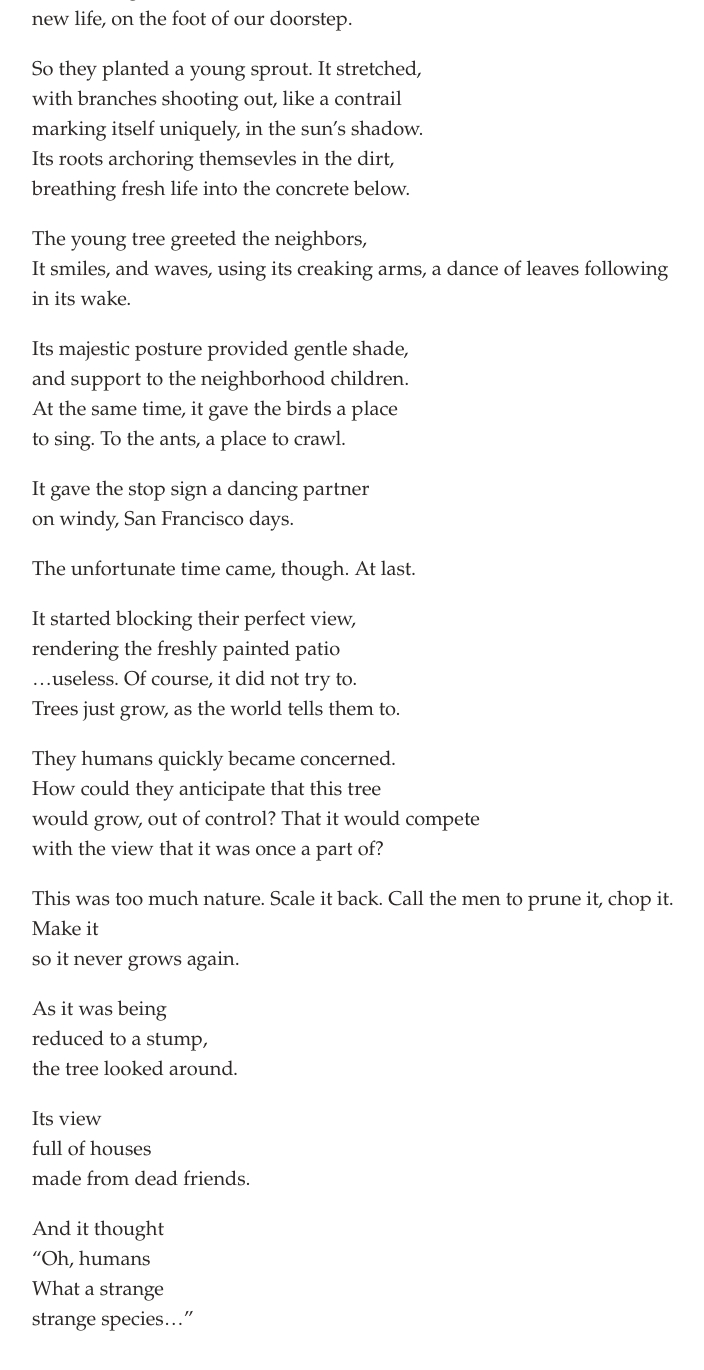
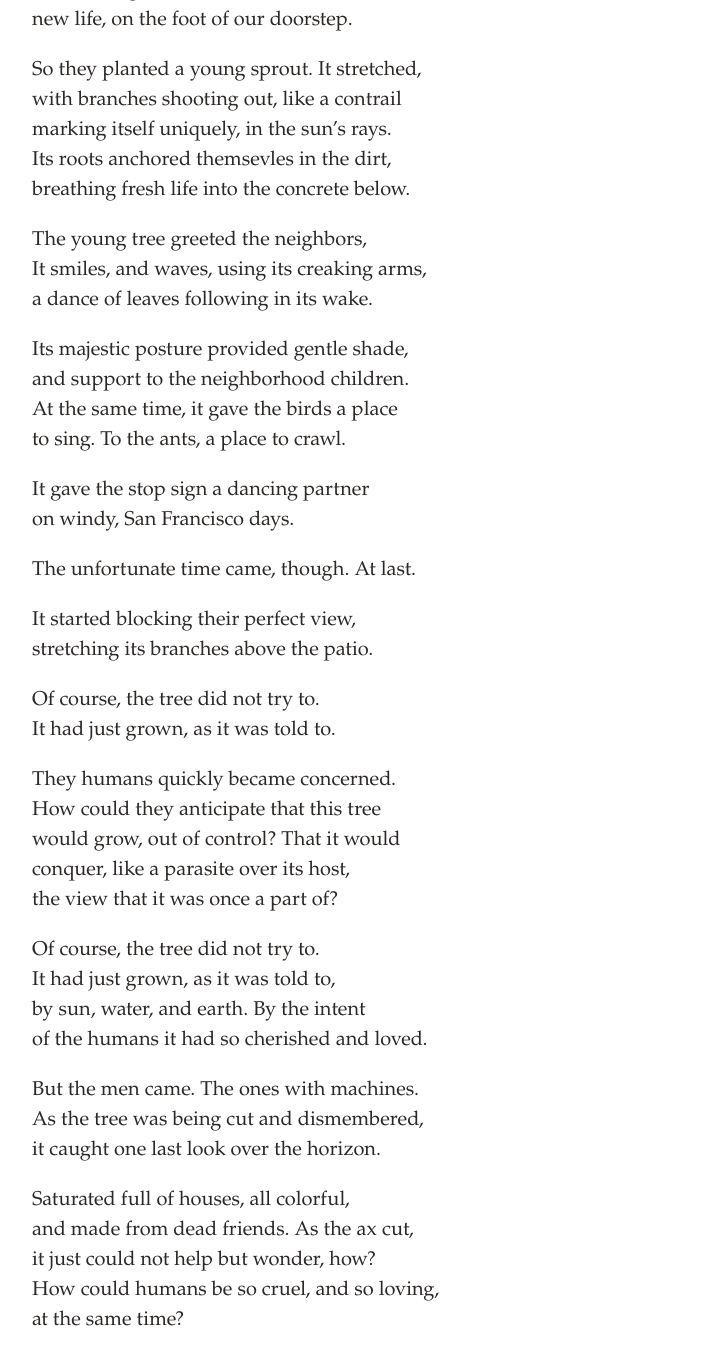
Before and after one commit to svvchen/nervxious, a Jekyll site: the page built from _posts/2020-04-19-tree.markdown, in a window 1280 px wide and 1400 px high, scrolled down 1056 px. Shown: the top 1370 px of the window, without its empty margins (286-990 px from the left). Built offline with Jekyll 4.4.1, drawn with Linux system fonts in a browser that asks for light colours; comment, search, counter and statistics services are not loaded.

Commit message:
Update 2020-04-19-tree.markdown

```diff
--- a/_posts/2020-04-19-tree.markdown
+++ b/_posts/2020-04-19-tree.markdown
@@ -15,8 +15,8 @@ new life, on the foot of our doorstep.
 
 So they planted a young sprout. It stretched,
 with branches shooting out, like a contrail
-marking itself uniquely, in the sun's shadow.
-Its roots archoring themsevles in the dirt,
+marking itself uniquely, in the sun's rays.
+Its roots anchored themsevles in the dirt,
 breathing fresh life into the concrete below.
 
 The young tree greeted the neighbors,
@@ -34,28 +34,28 @@ on windy, San Francisco days.
 The unfortunate time came, though. At last.
 
 It started blocking their perfect view,
-rendering the freshly painted patio
-...useless. Of course, it did not try to.
-Trees just grow, as the world tells them to.
+stretching its branches above the patio.
+
+Of course, the tree did not try to.
+It had just grown, as it was told to.
 
 They humans quickly became concerned.
 How could they anticipate that this tree
-would grow, out of control? That it would compete
-with the view that it was once a part of?
+would grow, out of control? That it would
+conquer, like a parasite over its host,
+the view that it was once a part of?
 
-This was too much nature. Scale it back.
-Call the men to prune it, chop it. Make it
-so it never grows again.
+Of course, the tree did not try to.
+It had just grown, as it was told to,
+by sun, water, and earth. By the intent
+of the humans it had so cherished and loved.
 
-As it was being
-reduced to a stump,
-the tree looked around.
+But the men came. The ones with machines.
+As the tree was being cut and dismembered,
+it caught one last look over the horizon.
 
-Its view
-full of houses
-made from dead friends.
-
-And it thought
-"Oh, humans
-What a strange
-strange species..."
+Saturated full of houses, all colorful,
+and made from dead friends. As the ax cut,
+it just could not help but wonder, how?
+How could humans be so cruel, and so loving,
+at the same time?
```
